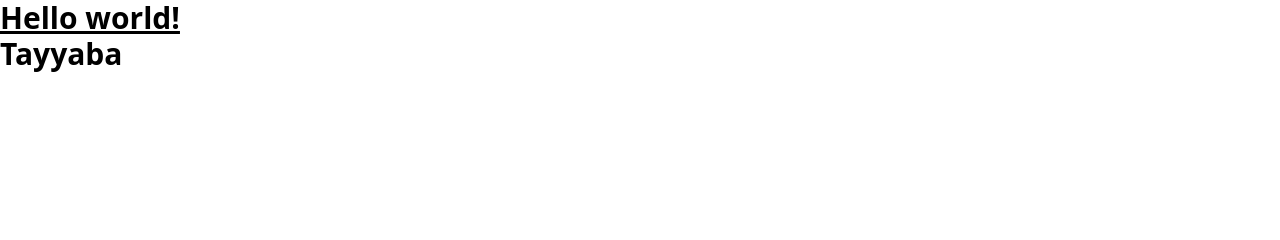
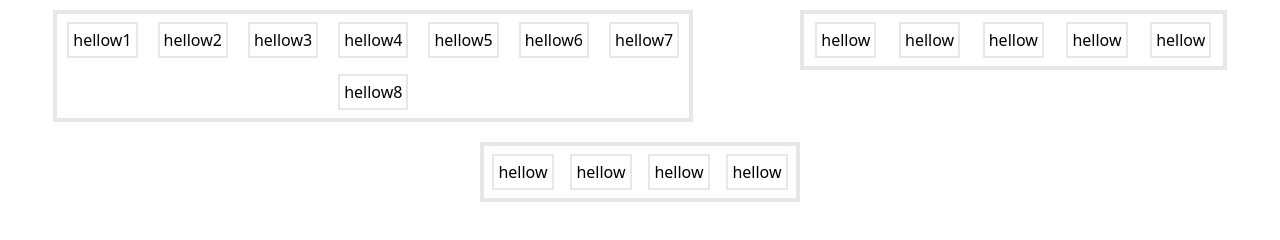
Before and after one commit to Tayyabakhatri/tailwind-tayyabaKhatri, a website: page src/index.html in a window 1280 px wide. Drawn offline with Linux system fonts and the light colour scheme.

Commit message:
tailwind project

```diff
--- a/src/index.html
+++ b/src/index.html
@@ -1,23 +1,56 @@
 <!DOCTYPE html>
 <html lang="en">
-
 <head>
     <meta charset="UTF-8">
     <meta name="viewport" content="width=device-width, initial-scale=1.0">
-    <title>tailwind installation</title>
+    <title>Document</title>
     <link rel="stylesheet" href="output.css">
-</head>
-
-<body class="bg-slate-800">
-
-    <div>
-        <h1 class="text-3xl font-bold underline">
-            Hello world!
-        </h1>
-        <p class="font-bold text-3xl bg-slate-800">Tayyaba</p>
-    </div>
+    <div class="flex flex-wrap justify-around">
+        <div class="flex flex-wrap w-1/2 border-4 m-boxMargin justify-around">
+            <h1 class="m-fourside  border-2 p-1">hellow1</h1>
+            <h1 class="m-fourside  border-2 p-1">hellow2</h1>
+            <h1 class="m-fourside  border-2 p-1">hellow3</h1>
+            <h1 class="m-fourside  border-2 p-1">hellow4</h1>
+            <h1 class="m-fourside  border-2 p-1">hellow5</h1>
+            <h1 class="m-fourside  border-2 p-1">hellow6</h1>
+            <h1 class="m-fourside  border-2 p-1">hellow7</h1>
+            <h1 class="m-fourside  border-2 p-1">hellow8</h1>
+            <!-- <h1 class="m-fourside">hellow</h1>
+            <h1 class="m-fourside">hellow</h1>
+            <h1 class="m-fourside">hellow</h1>
+            <h1 class="m-fourside">hellow</h1> -->
 
 
+
+        </div>
+        <div class="flex flex-wrap w-1/3 border-4 m-boxMargin h-1/2 justify-around">
+            <h1 class="m-fourside  border-2 p-1">hellow</h1>
+            <h1 class="m-fourside border-2 p-1">hellow</h1>
+            <h1 class="m-fourside border-2 p-1">hellow</h1>
+            <h1 class="m-fourside border-2 p-1">hellow</h1>
+            <h1 class="m-fourside border-2 p-1">hellow</h1>
+            <!-- <h1 class="m-fourside">hellow</h1>
+            <h1 class="m-fourside">hellow</h1>
+            <h1 class="m-fourside">hellow</h1>
+            <h1 class="m-fourside">hellow</h1> -->
+
+
+        </div>
+        <div class="flex flex-wrap w-1/4 border-4 m-boxMargin justify-around">
+            <h1 class="m-fourside border-2 p-1">hellow</h1>
+            <h1 class="m-fourside border-2 p-1">hellow</h1>
+            <h1 class="m-fourside border-2 p-1">hellow</h1>
+            <h1 class="m-fourside border-2 p-1">hellow</h1>
+            <!-- <h1 class="m-fourside">hellow</h1>
+            <h1 class="m-fourside">hellow</h1>
+            <h1 class="m-fourside">hellow</h1>
+            <h1 class="m-fourside">hellow</h1>
+            -->
+
+        </div>
+    </div>
+</head>
+<body>
+
 </body>
-
 </html>
--- a/tailwind.config.js
+++ b/tailwind.config.js
@@ -3,6 +3,10 @@ module.exports = {
   content: ['./src/index.html'],
   theme: {
     extend: {
+      margin:{
+        fourside: '8px',
+        boxMargin:'10px'
+      }
     },
   },
   plugins: [],
```
Also changed, not shown: src/input.css (renamed from src/style.css), src/output.css.
